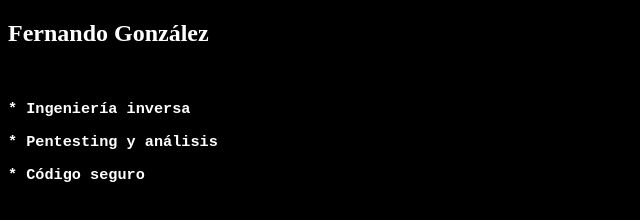
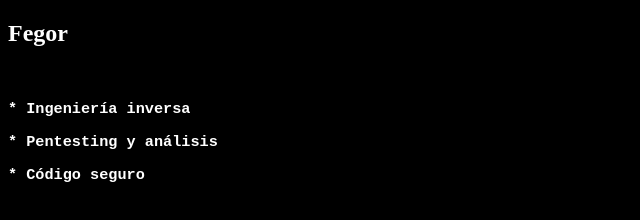
Before and after one commit to fegorama/www.fernandogonzalez.es, a plain HTML site: page index.html in a window 1280 px wide. Shown: the whole page, without its empty margins (0-640 px from the left). Drawn offline with Linux system fonts and the light colour scheme.

Commit message:
first commit

```diff
--- a/index.html
+++ b/index.html
@@ -2,7 +2,7 @@
 <html>
 <head>
   <meta charset="utf-8" />
-  <title>Fernando González</title>
+  <title>Web de Fegor</title>
 <script>
 function teletipo(cad, tmp, iden, cnt) {
     if (cnt== null) cnt=0;
@@ -33,9 +33,9 @@ function borra(iden) {
 
 <script language="javascript">
 	function main() {
-	setTimeout(()=>{teletipo(btoa("Fernando González"), 10, 'm2');},1000);
+	setTimeout(()=>{teletipo(btoa("Fegor"), 10, 'm2');},1000);
 	setTimeout(()=>{borra('m2');},2000);
-	setTimeout(()=>{teletipo("Fernando González", 10, 'm2');},2100);
+	setTimeout(()=>{teletipo("Fegor", 10, 'm2');},2100);
 
   setTimeout(()=>{teletipo(btoa("  * Ingeniería inversa"), 10, 'm3');},2000);
 	setTimeout(()=>{borra('m3');},3000);
```
Also changed, not shown: 1 other file.
